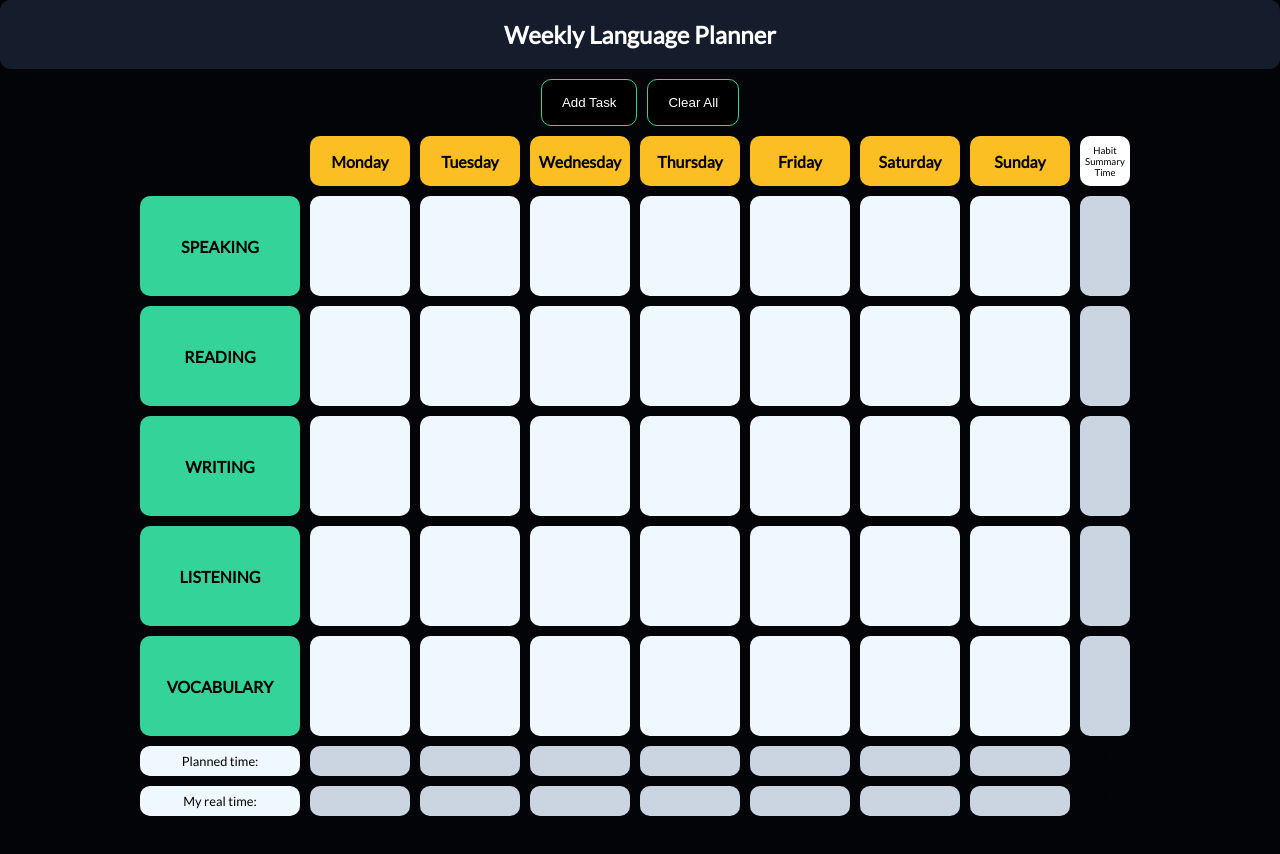
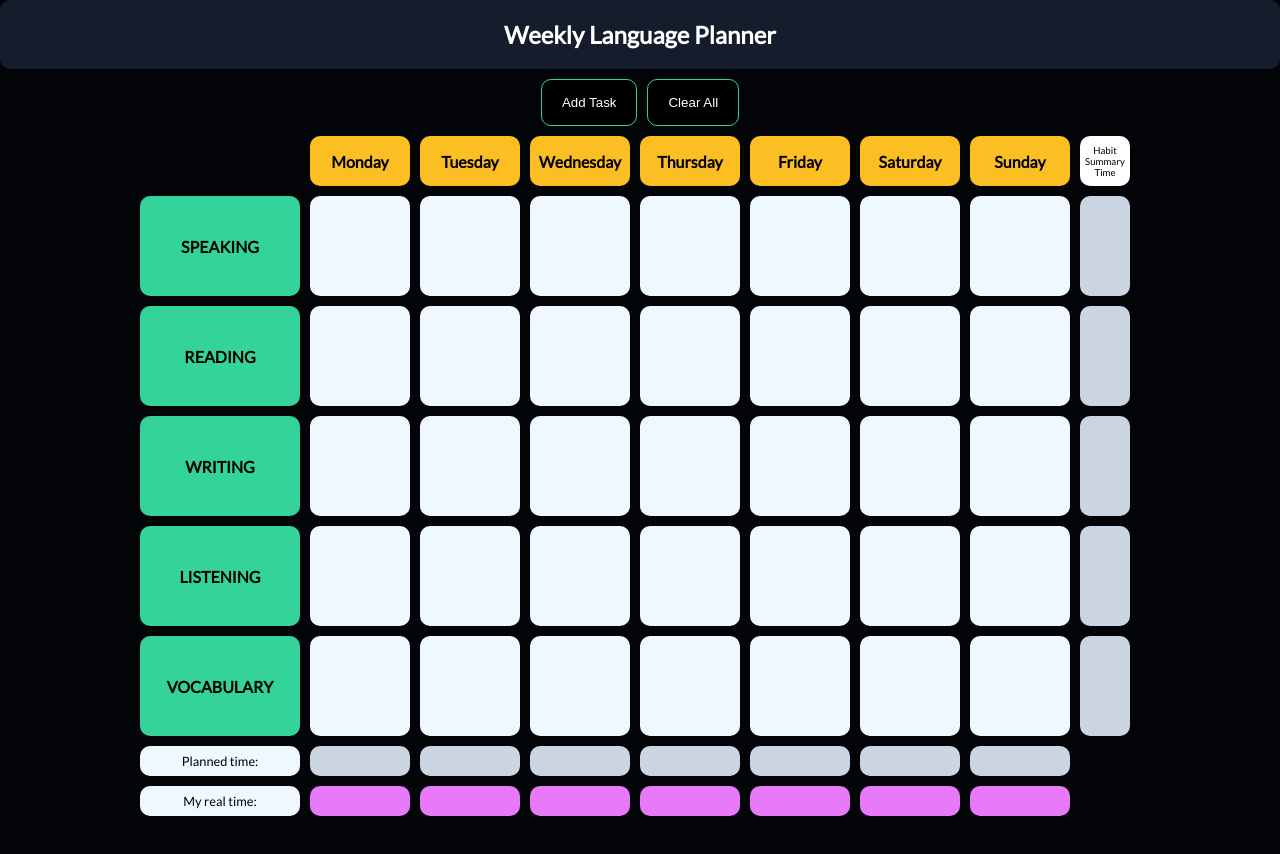
Before and after one commit to artur-IT/Weekly-Language-Planner, a React (Vite) app: page / in a window 1280 px wide. Built offline with nearby package versions, Linux system fonts and the light colour scheme.

Commit message:
fix css styles

```diff
--- a/src/css/grid.css
+++ b/src/css/grid.css
@@ -36,6 +36,7 @@ div {
   z-index: 5;
 }
 .done_task_bgc {
+  color: #fff;
   background-color: #e879f9;
 }
 .empty p {
@@ -76,6 +77,17 @@ div {
   background-color: #cbd5e1;
 }
 
+.monday_real_time,
+.tuesday_real_time,
+.wednesday_real_time,
+.thursday_real_time,
+.friday_real_time,
+.saturday_real_time,
+.sunday_real_time {
+  color: #fff;
+  background-color: #e879f9;
+}
+
 .zero {
   grid-area: zero;
   border: none;
--- a/src/css/style.css
+++ b/src/css/style.css
@@ -48,31 +48,33 @@ button.remove_top {
   background-image: url(/src/icon/remove.svg);
   background-position: center;
   background-repeat: no-repeat;
-  background-size: 40%;
-  opacity: 0.7;
+  background-size: 50%;
+  opacity: 0.5;
 }
 
 .btn_done {
   background-image: url(/src/icon/done.svg);
   background-position: center;
   background-repeat: no-repeat;
-  background-size: 40%;
-  opacity: 0.7;
+  background-size: 50%;
+  opacity: 0.5;
 }
 
 .btn_remove,
 .btn_done {
   width: 25px;
   height: 25px;
-  background-color: aliceblue;
-  transition: 0.3s;
-  border: 0px solid #ddd;
+  transition: 0.1s;
+  border: 0px;
+  border-radius: 15px;
 }
 .btn_remove:hover {
   cursor: pointer;
   border: 1px solid red;
+  opacity: 1;
 }
 .btn_done:hover {
   cursor: pointer;
   border: 1px solid green;
+  opacity: 1;
 }
```
